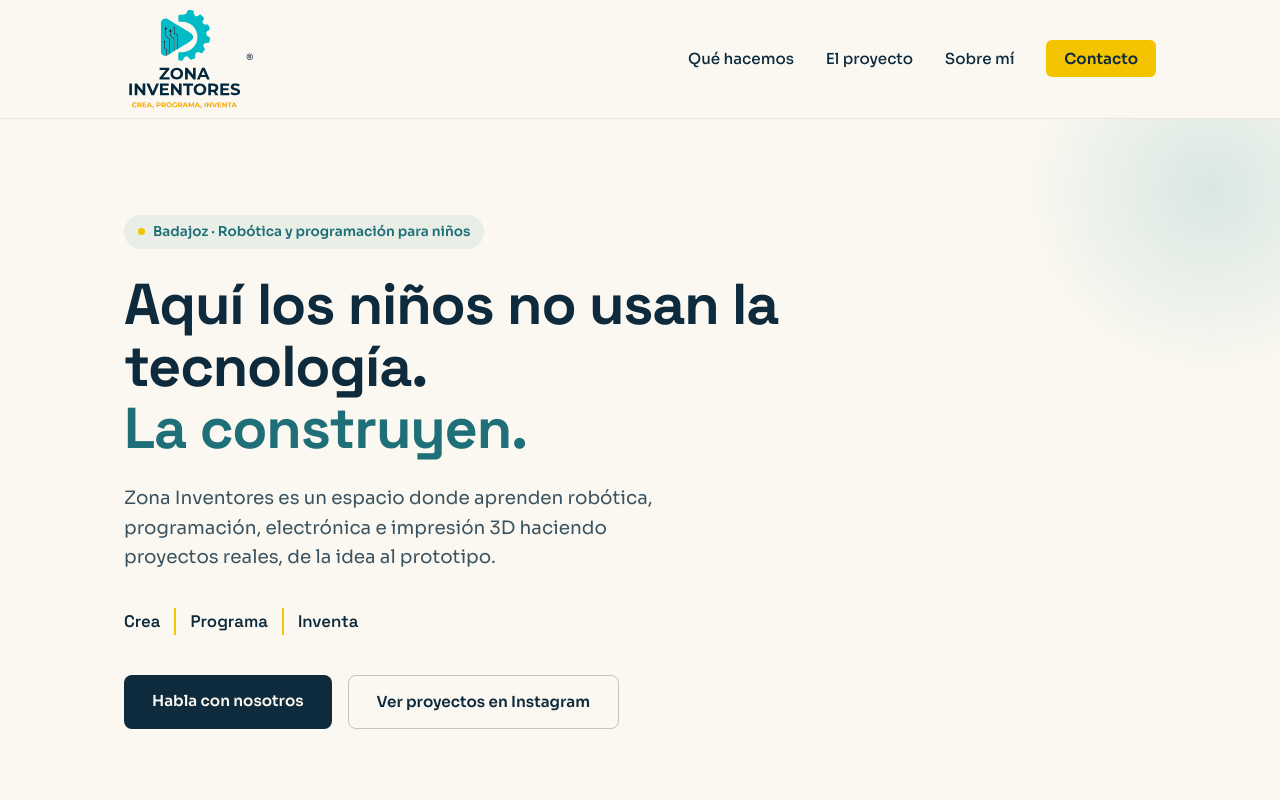
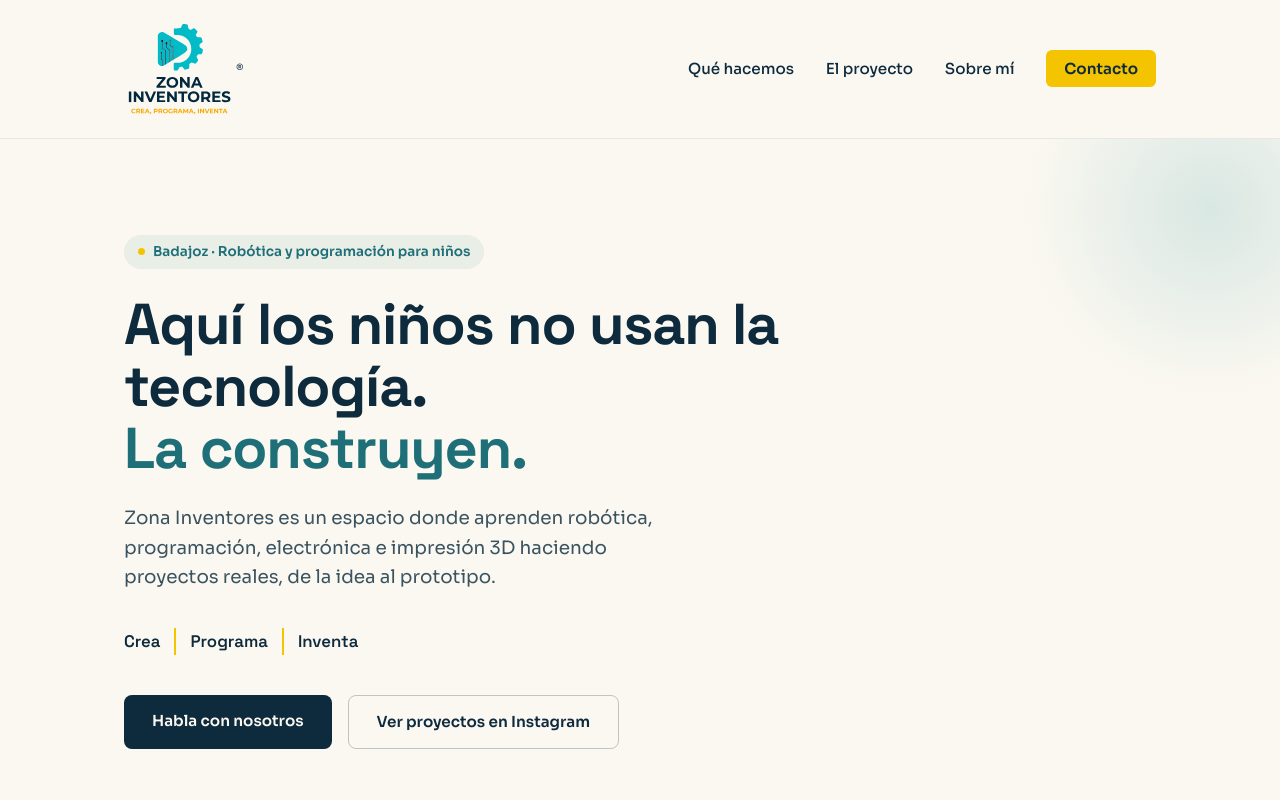
Before and after one commit to inventoresbadajoz/inventoresbadajoz.github.io, a plain HTML site: page index.html in a window 1280 px wide. Shown: the top 800 px of the page. Drawn offline with Linux system fonts and the light colour scheme.

Commit message:
Add files via upload

```diff
--- a/index.html
+++ b/index.html
@@ -56,7 +56,7 @@
     display:flex;
     align-items:center;
     justify-content:space-between;
-    height:118px;
+    height:138px;
   }
 
   .logo{
@@ -66,13 +66,13 @@
   }
 
   .logo img{
-    height:120px !important;
+    height:110px !important;
     width:auto !important;
     display:block;
   }
 
   .logo-img{
-    height:120px !important;
+    height:110px !important;
     width:auto !important;
   }
 
```
